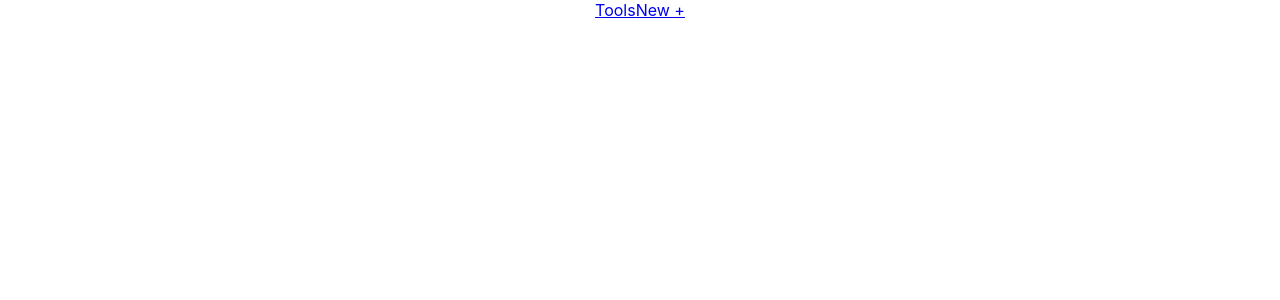
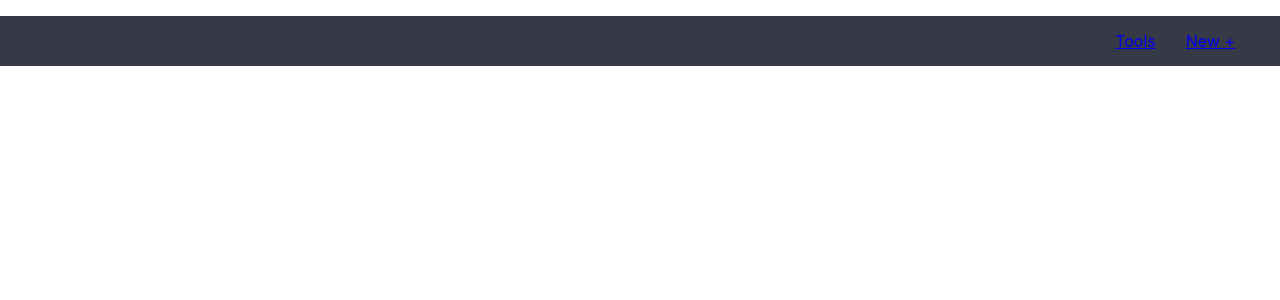
Before and after one commit to ForkingPaths2040/Progression, a React (Create React App) app: page / in a window 1280 px wide. Shown: the top 300 px of the page. Built offline with nearby package versions, Linux system fonts and the light colour scheme.

Commit message:
Playing around with structure

```diff
--- a/src/App.js
+++ b/src/App.js
@@ -8,8 +8,14 @@ function App() {
   return (
     <div className="App">
       <nav>
-        <Link to="/tools">Tools</Link>
-        <Link to="/form">New +</Link>
+        <ul>
+          <li>
+            <Link to="/form">New +</Link>
+          </li>
+          <li>
+            <Link to="/tools">Tools</Link>
+          </li>
+        </ul>
       </nav>
       <Route path="/tools">
         <ListTools />
--- a/src/index.css
+++ b/src/index.css
@@ -1,13 +1,29 @@
 body {
   margin: 0;
-  font-family: -apple-system, BlinkMacSystemFont, 'Segoe UI', 'Roboto', 'Oxygen',
-    'Ubuntu', 'Cantarell', 'Fira Sans', 'Droid Sans', 'Helvetica Neue',
+  font-family: -apple-system, BlinkMacSystemFont, "Segoe UI", "Roboto", "Oxygen",
+    "Ubuntu", "Cantarell", "Fira Sans", "Droid Sans", "Helvetica Neue",
     sans-serif;
   -webkit-font-smoothing: antialiased;
   -moz-osx-font-smoothing: grayscale;
 }
 
 code {
-  font-family: source-code-pro, Menlo, Monaco, Consolas, 'Courier New',
+  font-family: source-code-pro, Menlo, Monaco, Consolas, "Courier New",
     monospace;
 }
+
+li {
+  display: block;
+  list-style-type: none;
+  float: right;
+  padding: 15px;
+  text-decoration: none;
+}
+ul {
+  margin-right: 30px;
+}
+nav {
+  background-color: #363946;
+  height: 50px;
+  width: 100%;
+}
```
